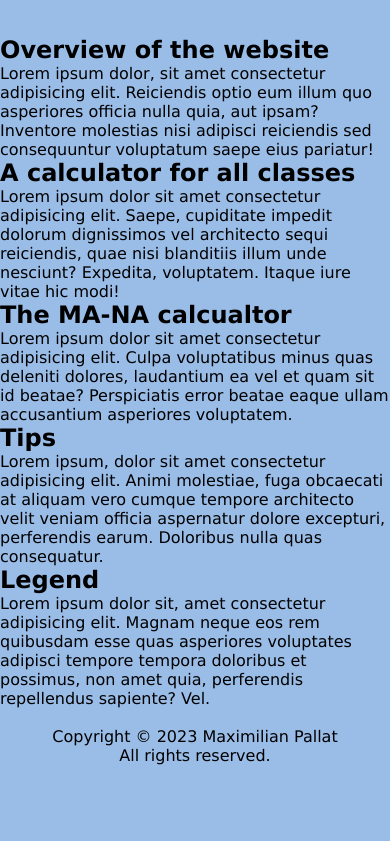
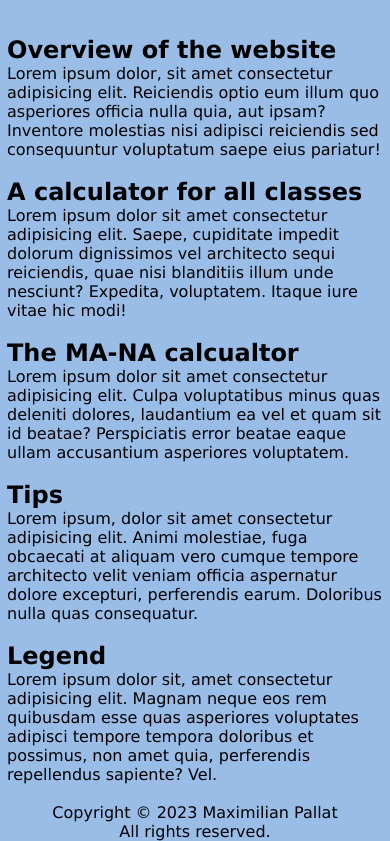
Before and after one commit to maxalsol/vehicle-class-calculator-big, a website: page index.html in a window 390 px wide. Shown: the part 128-969 px from the top of the page. Before the commit the page ends 893 px from the top, so only its background shows below. Drawn offline with Linux system fonts and the light colour scheme.

Commit message:
mocking with mobile styles

```diff
--- a/styles.css
+++ b/styles.css
@@ -16,7 +16,7 @@ body {
     display: flex;
     flex-direction: column;
 }
-
+/** HEADER **/
 header {
     height: auto;
 }
@@ -57,9 +57,14 @@ h1 {
     text-align: center;
 }
 
+/** MAIN **/
 main {
     flex: auto;
     padding-top: 20px;
+}
+
+article {
+    margin-left: 7px;
 }
 
 .show {
@@ -82,6 +87,7 @@ label {
     font-size: larger;
     width: 375px;
     text-align: left;
+    margin-left: 5px;
 }
 
 input {
@@ -250,6 +256,7 @@ a {
 
 /* MEDIA QUERIES */
 @media screen and (max-width: 600px) {
+    /* HEADER */
     .nav-bar {
         background-color: #015485;
     }
@@ -273,4 +280,6 @@ a {
         width: 30px;
         margin-left: 5px;
     }
+
+    /* MAIN */
 }
```
Also changed, not shown: index.html (+4 -0 lines).
